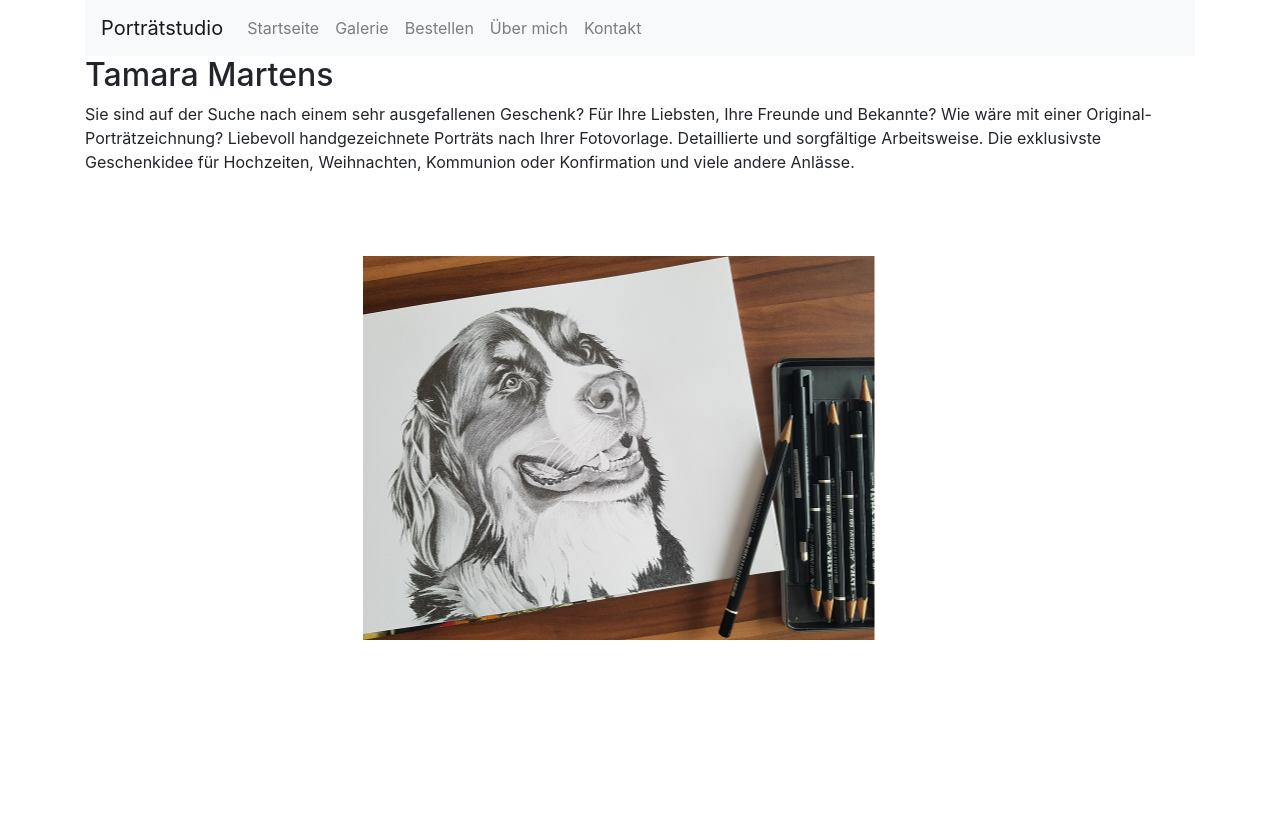
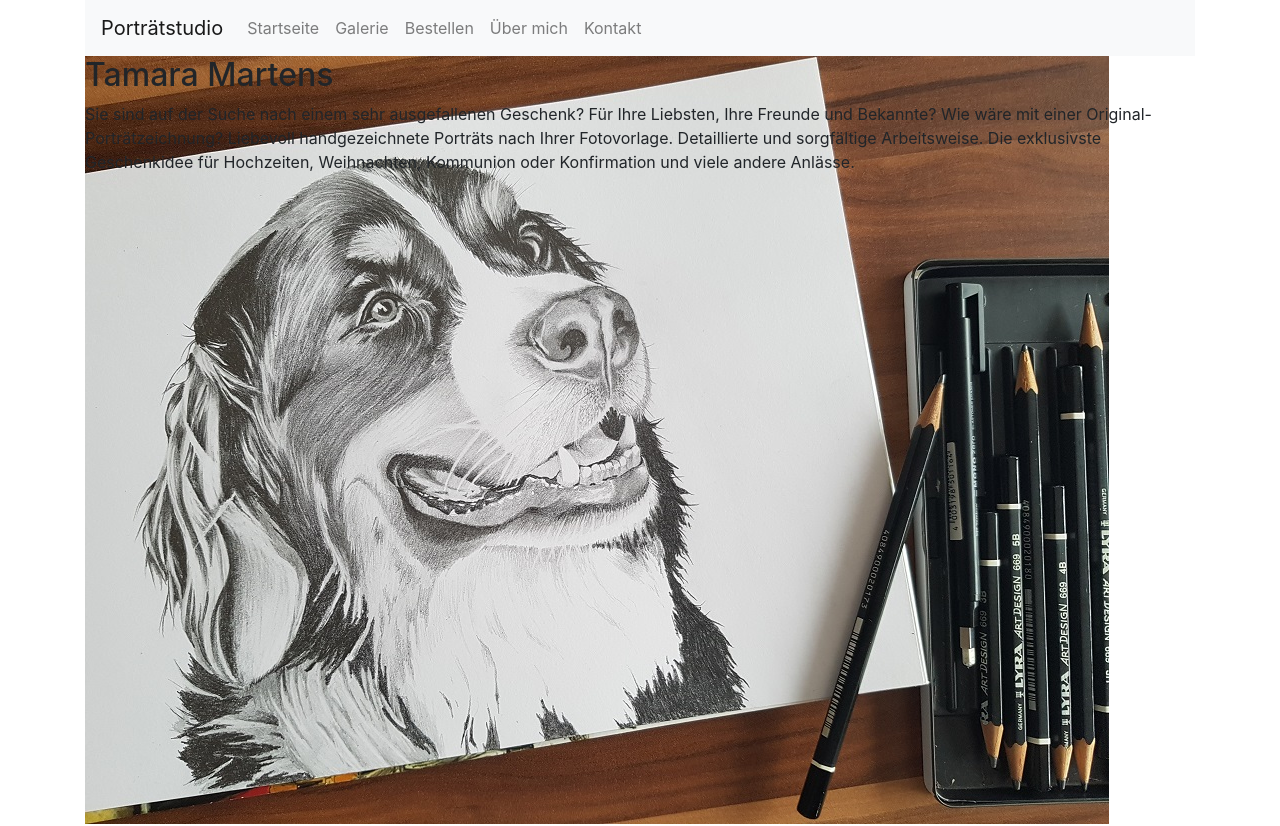
Before and after one commit to richard-martens/tmp, a React (Create React App) app: page / in a window 1280 px wide. Shown: the top 826 px of the page. Built offline with nearby package versions, Linux system fonts and the light colour scheme.

Commit message:
Update Parallax.css

```diff
--- a/src/Parallax.css
+++ b/src/Parallax.css
@@ -15,7 +15,7 @@
     transform: translateZ(0);
   }
   .parallax__layer--back {
-    transform: translateZ(-1px);
+    transform: translateZ(-1px) scale(2);
   }
   .parallax__group {
     position: relative;
```
